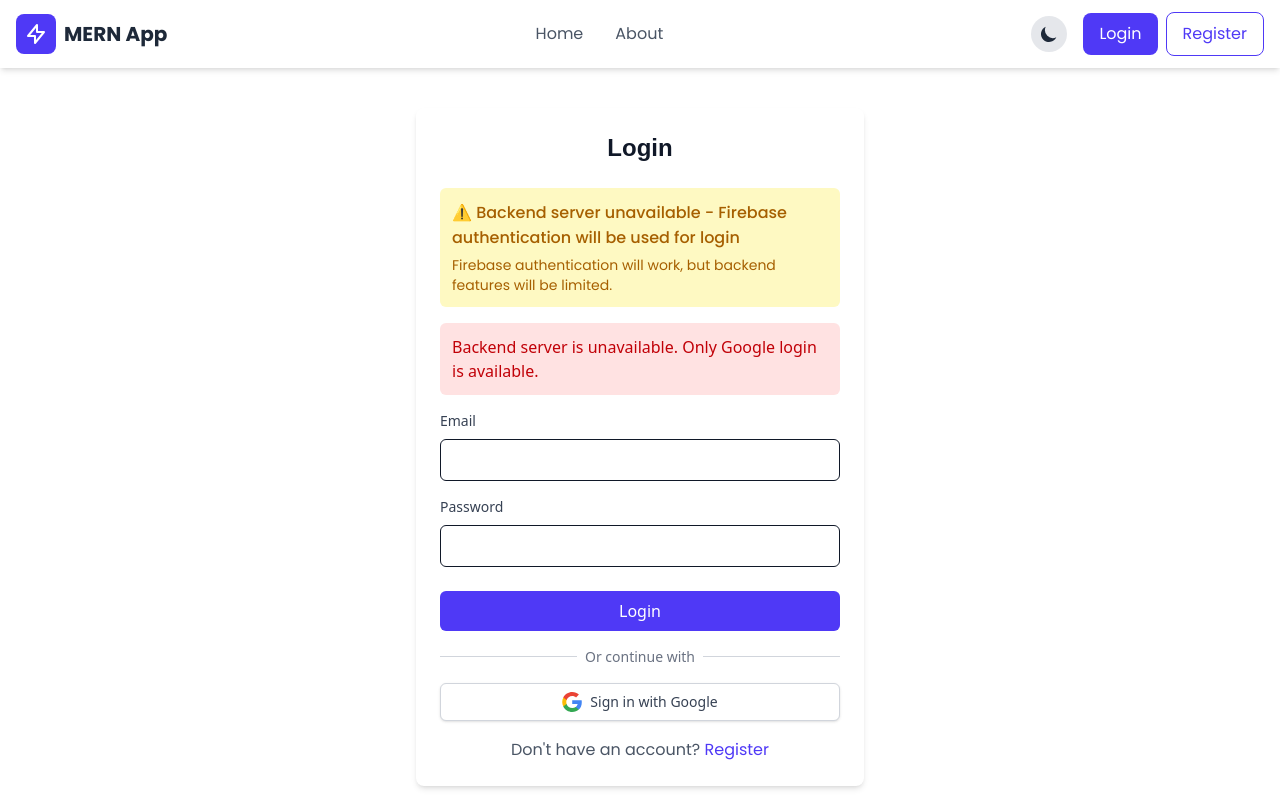
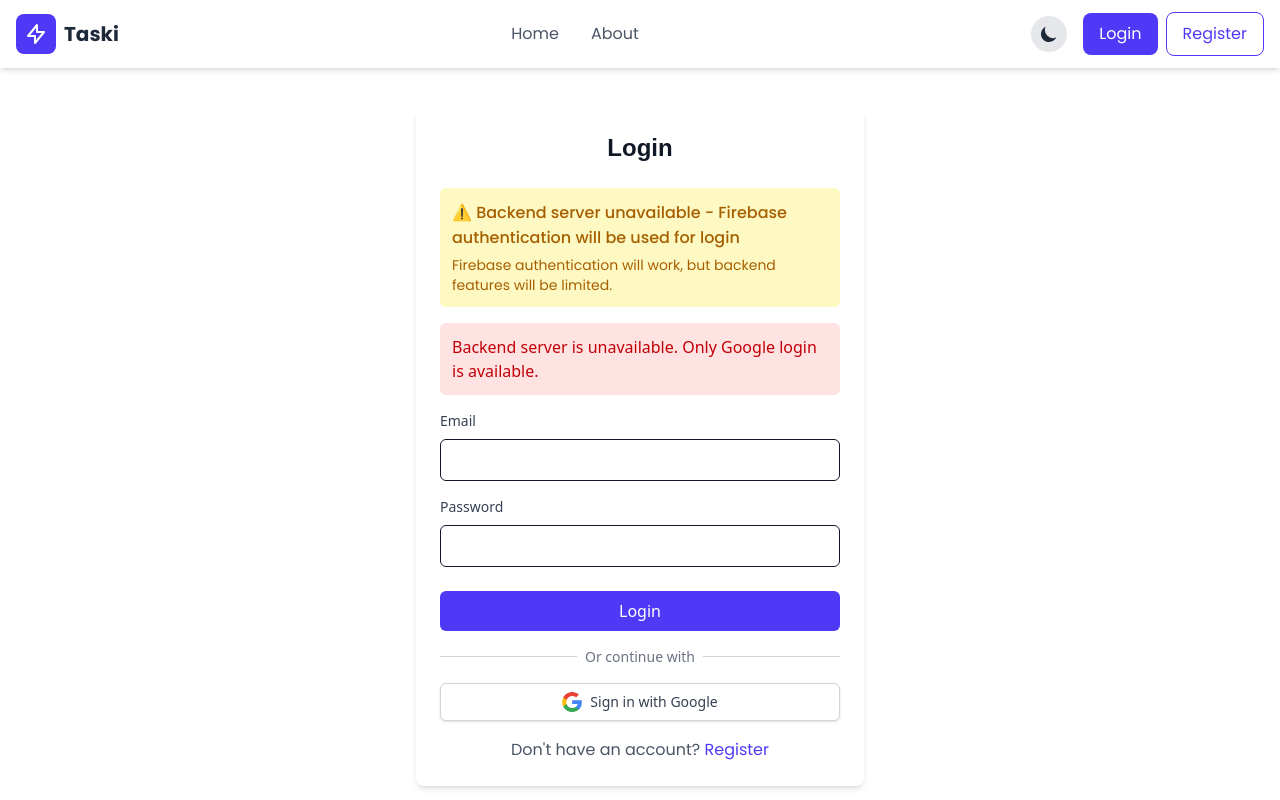
Before and after one commit to rahatmirazdev/todo-app-mern-client, a React (Vite) app: page /login in a window 1280 px wide. Built offline with nearby package versions, Linux system fonts and the light colour scheme; no server answers; a web font is replaced by a local one.

Commit message:
feat: Update application name from "MERN App" to "Taski" in Sidebar and Header components

```diff
--- a/src/components/dashboard/Sidebar.jsx
+++ b/src/components/dashboard/Sidebar.jsx
@@ -156,7 +156,7 @@
                                     <path strokeLinecap="round" strokeLinejoin="round" strokeWidth={2} d="M13 10V3L4 14h7v7l9-11h-7z" />
                                 </svg>
                             </div>
-                            <span className="text-lg font-semibold dark:text-white">MERN App</span>
+                            <span className="text-lg font-semibold dark:text-white">Taski</span>
                         </div>
                     )}
 
--- a/src/components/shared/Header.jsx
+++ b/src/components/shared/Header.jsx
@@ -22,7 +22,7 @@
                                 <path strokeLinecap="round" strokeLinejoin="round" strokeWidth={2} d="M13 10V3L4 14h7v7l9-11h-7z" />
                             </svg>
                         </div>
-                        <span className="text-xl font-bold text-gray-800 dark:text-white">MERN App</span>
+                        <span className="text-xl font-bold text-gray-800 dark:text-white">Taski</span>
                     </Link>
 
                     {/* Desktop Navigation */}
```
